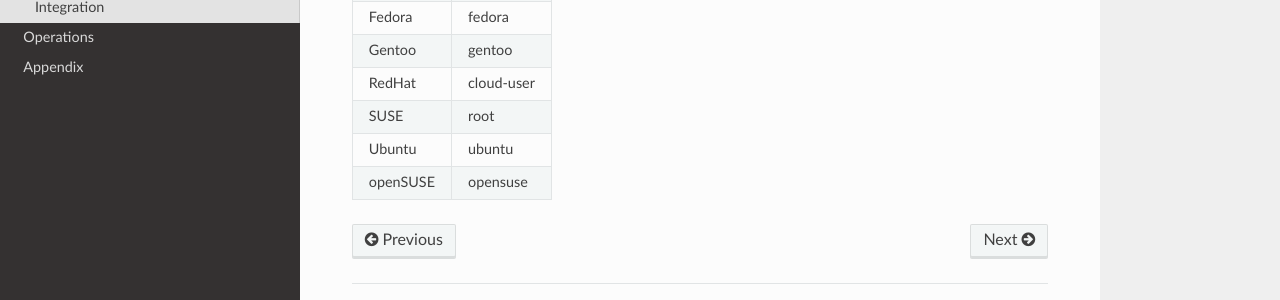
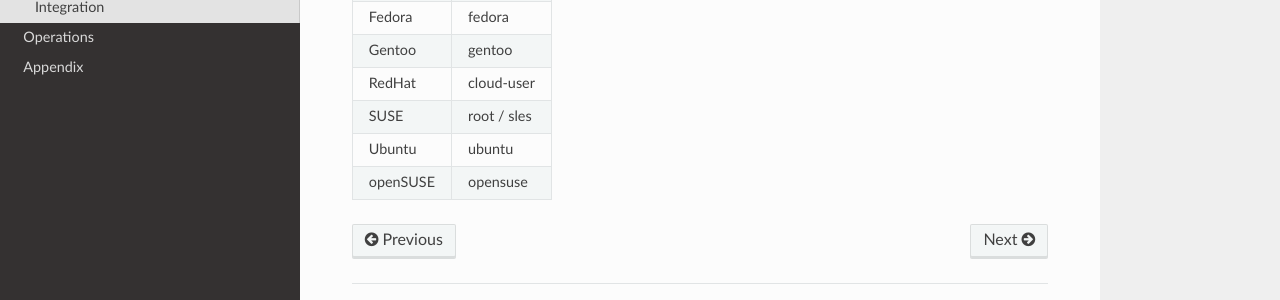
Before and after one commit to betacloud/documentation, a Sphinx documentation site: the page built from source/end-user/generic/images.rst, in a window 1280 px wide. Shown: the part 372-672 px from the top of the page. Built offline with Sphinx 7.4.7 and the Read the Docs theme 2.0.0, drawn with Linux system fonts in a browser that asks for light colours; pages that are not in the unit, such as notebooks, are missing from menus.

Commit message:
Fix SUSE login user for newer images

```diff
--- a/source/end-user/generic/images.rst
+++ b/source/end-user/generic/images.rst
@@ -21,7 +21,7 @@
 +------------+----------------+
 | RedHat     | cloud-user     |
 +------------+----------------+
-| SUSE       | root           |
+| SUSE       | root / sles    |
 +------------+----------------+
 | Ubuntu     | ubuntu         |
 +------------+----------------+
```
